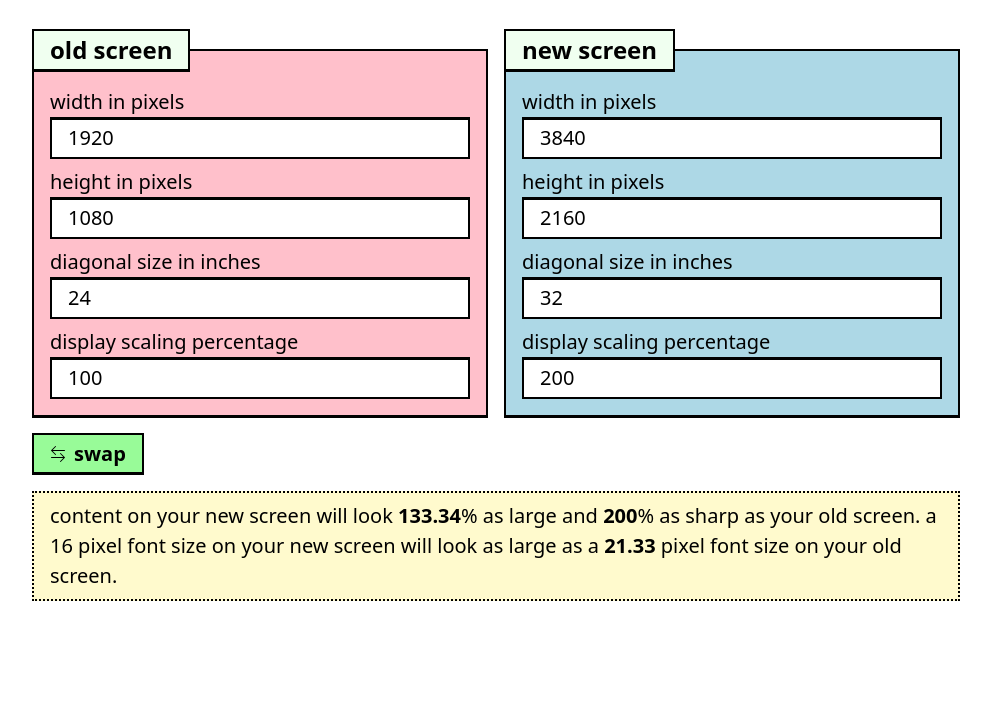
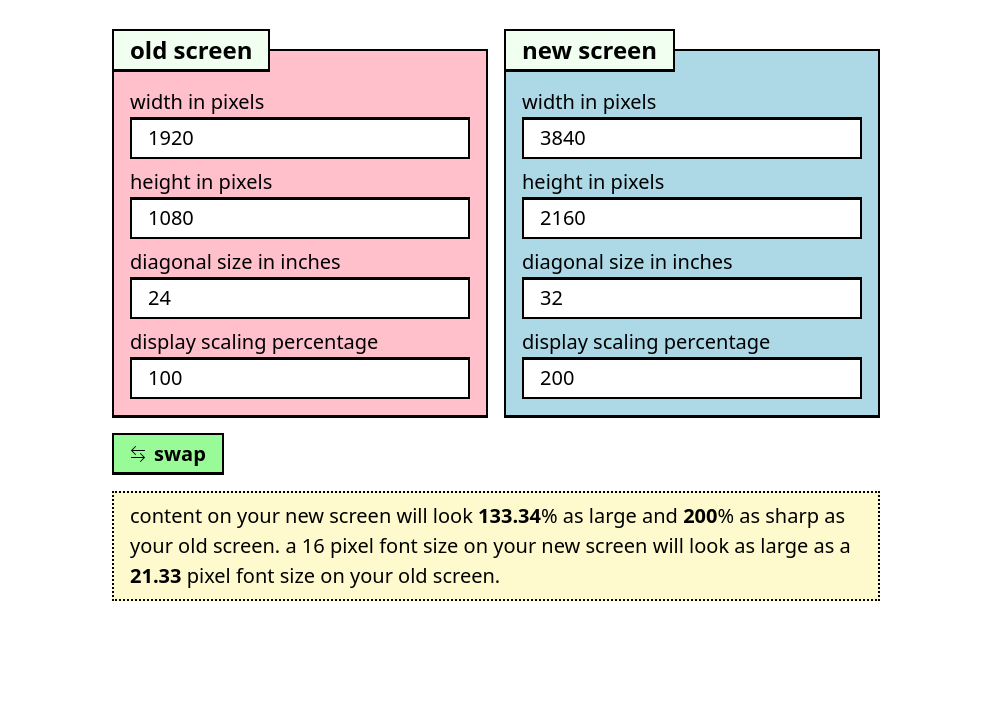
Before and after one commit to wavebeem/screeny, a website: page site/index.html in a window 1280 px wide. Shown: the part 95-800 px from the top of the page, without its empty margins (144-1135 px from the left). Drawn offline with Linux system fonts and the light colour scheme.

Commit message:
narrower

```diff
--- a/site/index.html
+++ b/site/index.html
@@ -16,7 +16,7 @@
         background: Canvas;
         color: CanvasText;
         padding: 16px;
-        max-width: 60rem;
+        max-width: 50rem;
         margin-inline: auto;
         line-height: 1.5;
         font-size: 1.25rem;
```
